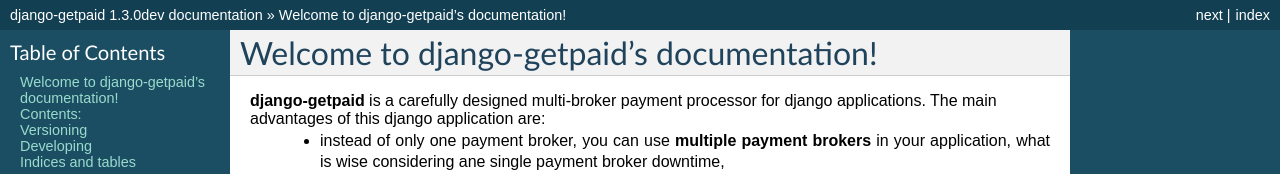
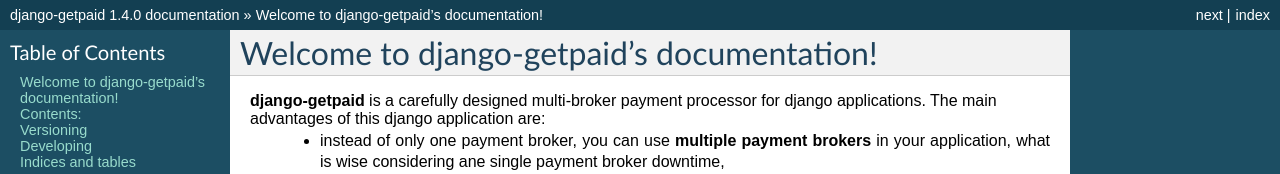
Before and after one commit to django-getpaid/django-getpaid, a Sphinx documentation site: the page built from docs/source/index.rst, in a window 1280 px wide and 900 px high. Shown: the top 174 px of the window. Built offline with Sphinx 7.4.7, drawn with Linux system fonts in a browser that asks for light colours; some of the changed text lies outside the part shown.

Commit message:
Bumping to 1.4.0

```diff
--- a/docs/source/conf.py
+++ b/docs/source/conf.py
@@ -65,9 +65,9 @@
 # built documents.
 #
 # The short X.Y version.
-version = '1.3.0'
+version = '1.4.0'
 # The full version, including alpha/beta/rc tags.
-release = '1.3.0dev'
+release = '1.4.0'
 
 # The language for content autogenerated by Sphinx. Refer to documentation
 # for a list of supported languages.
```
Also changed, not shown: setup.py (+5 -2 lines), 1 other file.
